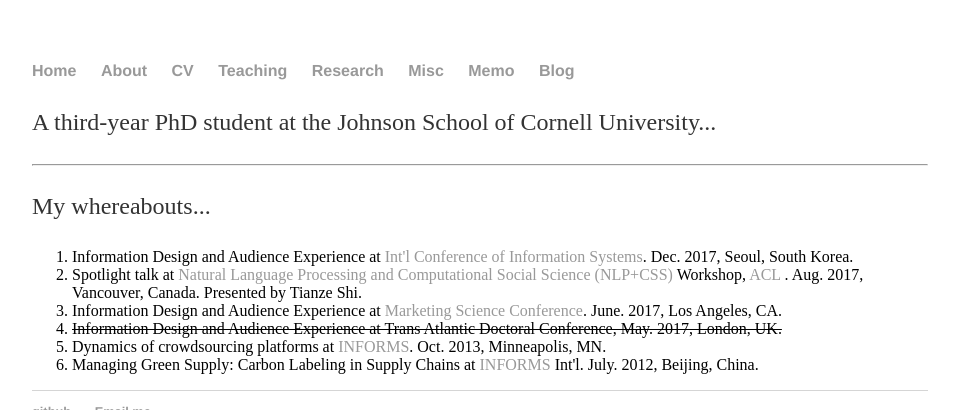
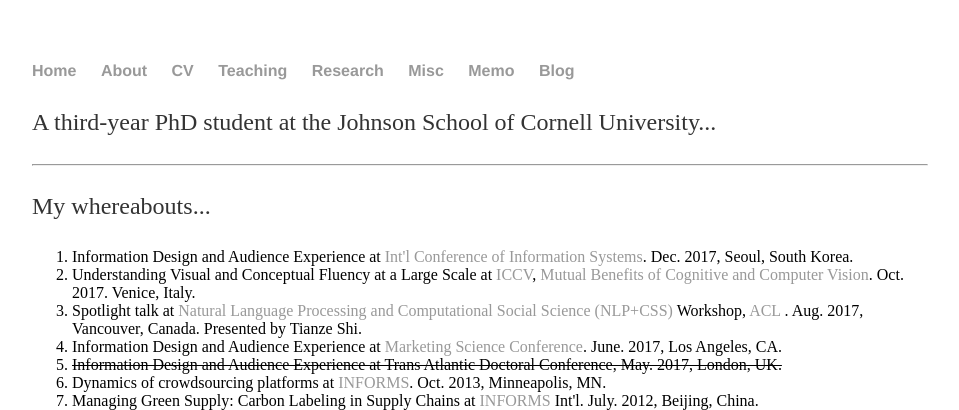
Before and after one commit to shenglih/shenglih.github.io, a Jekyll site: the page built from About/index.html, in a window 1280 px wide, cut to the strip 0-410 px from the top of the page. Shown: the whole strip, without its empty margins (160-1119 px from the left). Built offline with Jekyll 4.4.1, drawn with Linux system fonts in a browser that asks for light colours.

Commit message:
Update index.html

```diff
--- a/About/index.html
+++ b/About/index.html
@@ -10,6 +10,7 @@ title: Shengli Hu, About
 	<p> My whereabouts... </p>
 	<ol>
 		<li> Information Design and Audience Experience at <a href="https://icis2017.aisnet.org/"> Int'l Conference of Information Systems</a>. Dec. 2017, Seoul, South Korea.</li>
+		<li> Understanding Visual and Conceptual Fluency at a Large Scale at <a href="http://iccv2017.thecvf.com"> ICCV</a>, <a href="https://sites.google.com/site/mbcc2017w/"> Mutual Benefits of Cognitive and Computer Vision</a>. Oct. 2017. Venice, Italy. </li>
 		<li> Spotlight talk at <a href="https://sites.google.com/site/nlpandcss/nlp-css-at-acl-2017"> Natural Language Processing and Computational Social Science (NLP+CSS)</a> Workshop, <a href="http://acl2017.org/"> ACL </a>. Aug. 2017, Vancouver, Canada. Presented by Tianze Shi.</li>
 		<li> Information Design and Audience Experience at <a href="https://marketingscience2017.usc.edu/">Marketing Science Conference</a>. June. 2017, Los Angeles, CA. </li>
 		<li> <del> Information Design and Audience Experience at Trans Atlantic Doctoral Conference, May. 2017, London, UK.</del></li>
```
